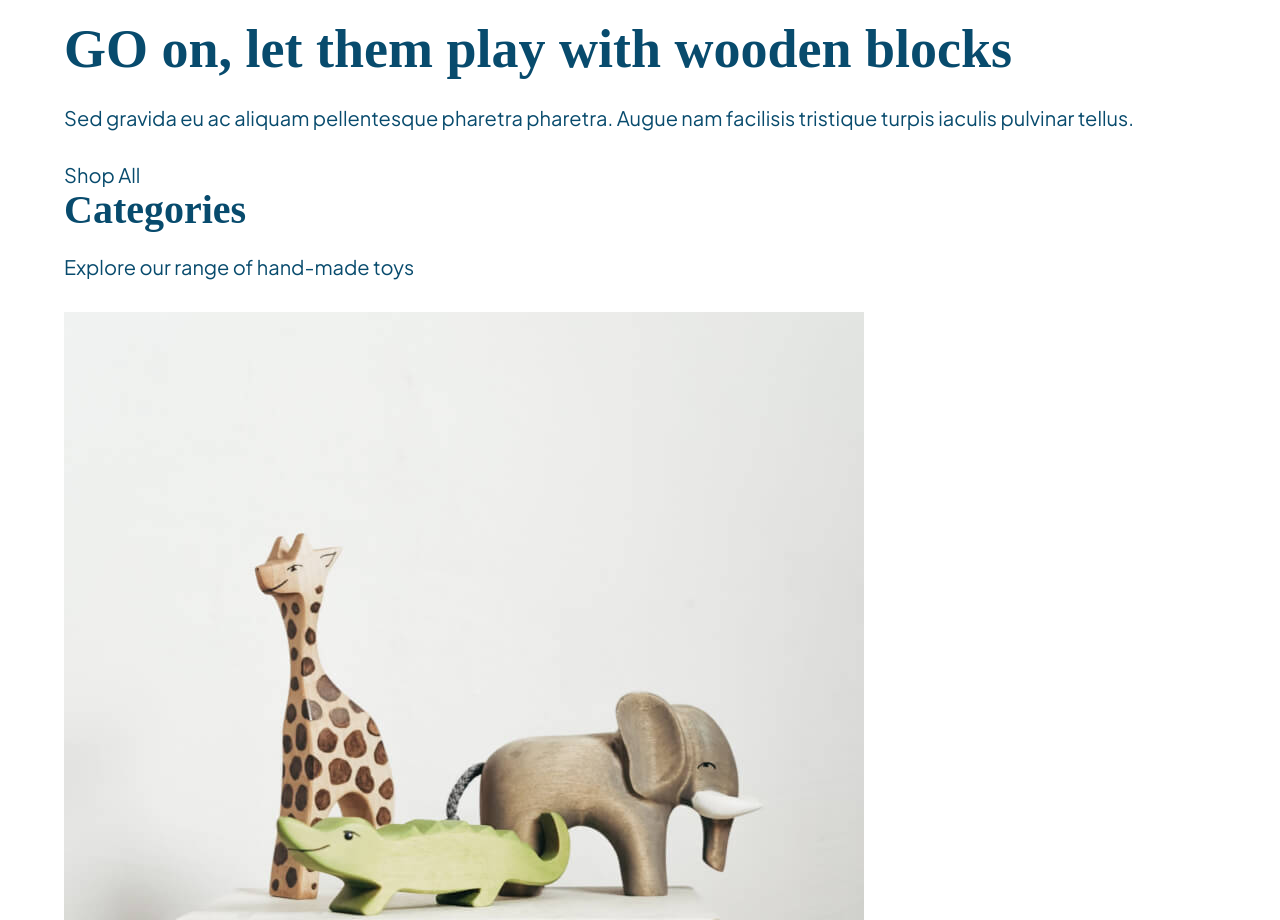
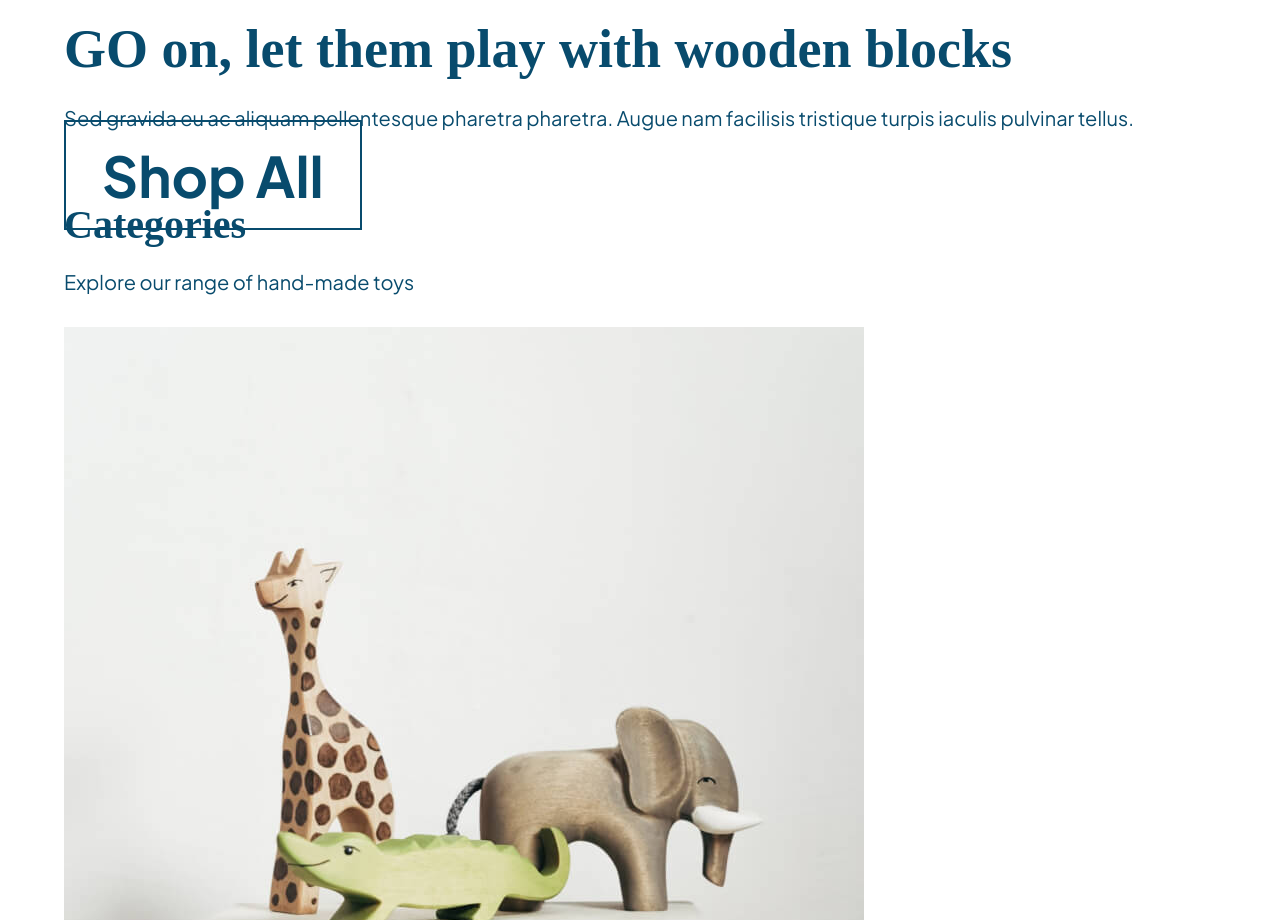
Before and after one commit to juliarwong/ecommerce, a plain HTML site: page index.html in a window 1280 px wide. Shown: the part 1780-2700 px from the top of the page. Drawn offline with Linux system fonts and the light colour scheme; files whose address does not match are found by name; a web font is replaced by a local one.

Commit message:
added anchor styling to baseStyles

```diff
--- a/index.html
+++ b/index.html
@@ -74,7 +74,7 @@
 			<h5>Handcrafted for kids</h5>
 			<h3>GO on, let them play with wooden blocks</h3>
 			<p>Sed gravida eu ac aliquam pellentesque pharetra pharetra. Augue nam facilisis tristique turpis iaculis pulvinar tellus.</p>
-			<a href="#">Shop All</a>
+			<a href="#" class="button">Shop All</a>
 		</div>
 	</header>
 
--- a/styles/sass/partials/_baseStyles.scss
+++ b/styles/sass/partials/_baseStyles.scss
@@ -63,3 +63,25 @@ button {
         }
     }
 }
+
+a {
+    &.button {
+        color: $primary;
+        background-color: transparent;
+        padding: 18px 36px;
+        border: 2px solid $primary;
+        font-size: 2.8rem;
+        font-weight: bold;
+        line-height: 1.2rem;
+        text-align: center;
+        transform: 0.3s;
+        &:hover {
+            background-color: $primary;
+            color: $solidWhite;
+        }
+        &:focus {
+            background-color: $primary;
+            color: $solidWhite;
+        }
+    }
+}
```
Also changed, not shown: styles/styles.css.
